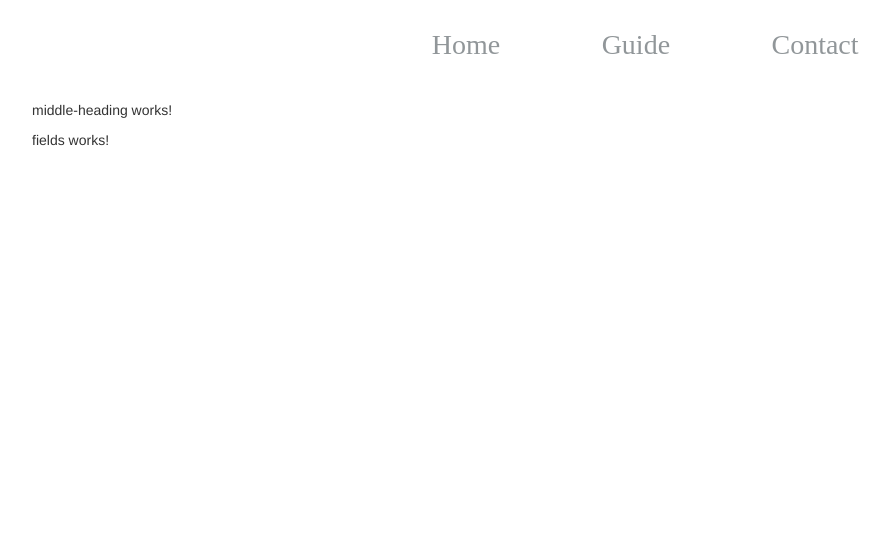
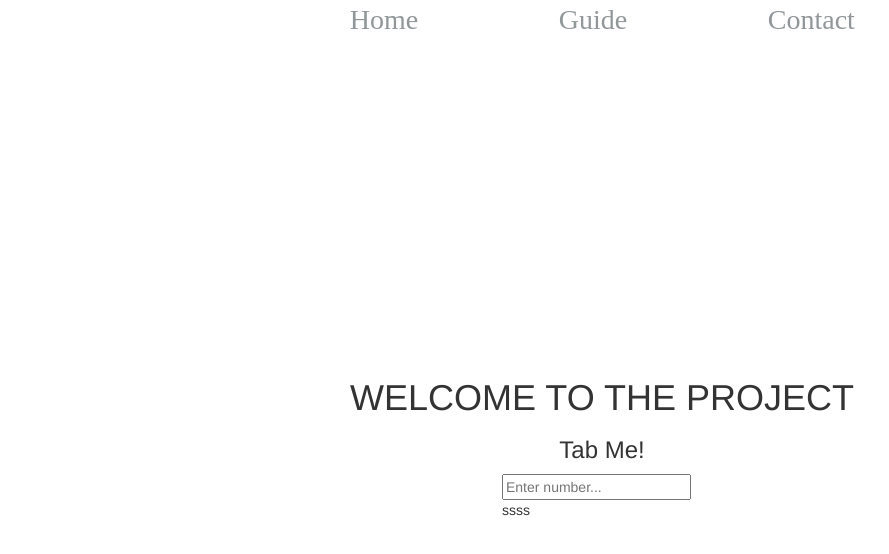
Before and after one commit to DeepakAtariya/TheScoree-Grade-Card-, an Angular app in the folder frontend-ignou/: page / in a window 1280 px wide. Shown: the top 554 px of the page, without its empty margins (38-927 px from the left). Built offline with nearby package versions, Linux system fonts and the light colour scheme.

Commit message:
@viewChild worked

```diff
--- a/frontend-ignou/src/app/fields/fields.component.css
+++ b/frontend-ignou/src/app/fields/fields.component.css
@@ -0,0 +1,8 @@
+.formatForm{
+    width: 200px;
+    margin: 0% auto;
+}
+.myclass
+{
+    color:red;
+}
--- a/frontend-ignou/src/app/fields/fields.component.html
+++ b/frontend-ignou/src/app/fields/fields.component.html
@@ -1,3 +1,10 @@
-<p>
+<!-- <p>
   fields works!
-</p>
+</p> -->
+
+<form>
+  <div class="form-group formatForm">
+    <input id="input1" type="text" [style.color]="randomcolor" id="email" placeholder="Enter number..." (blur)="addEvent(this)" #inputElement>
+    {{sampleText}}
+  </div>
+</form>
--- a/frontend-ignou/src/app/fields/fields.component.ts
+++ b/frontend-ignou/src/app/fields/fields.component.ts
@@ -1,4 +1,5 @@
-import { Component, OnInit } from '@angular/core';
+import { Component, OnInit, ViewChild } from '@angular/core';
+import * as $ from 'jquery';
 
 @Component({
   selector: 'app-fields',
@@ -7,9 +8,24 @@ import { Component, OnInit } from '@angular/core';
 })
 export class FieldsComponent implements OnInit {
 
+  @ViewChild('inputElement') inputEle;
+
+  sampleText="ssss";
+  randomcolor:string='red';
   constructor() { }
 
   ngOnInit() {
+
+  }
+
+  addEvent(ElementObj){
+    this.sampleText=ElementObj;
+    this.randomcolor="blue";
+
+    let data = this.inputEle.nativeElement;
+    data.css="background-color:red";
+
+
   }
 
 }
--- a/frontend-ignou/src/app/header/header.component.css
+++ b/frontend-ignou/src/app/header/header.component.css
@@ -15,6 +15,7 @@
     opacity: 0.7;
     font-family: cursive;
     /* font-family: chiller; */
+    text-align: center;
 
 
 }
@@ -23,10 +24,12 @@
 }
 
 .format-Header > li{
-    padding-left: 8%
+    padding-left: 12%
 }
 
 .format-Header{
     /* background-color: rgb(236, 235, 235); */
-    padding: 2%;
+    padding-right: 10%;
+    text-align: center;
+
 }
--- a/frontend-ignou/src/app/header/header.component.html
+++ b/frontend-ignou/src/app/header/header.component.html
@@ -39,7 +39,7 @@
       </ul>
   </nav> -->
 <div class="container-fluid">
-      <ul class="list-inline text-center format-Header">
+      <ul class="list-inline format-Header">
         <li><a href="#">Home</a></li>
         <li><a href="#">Guide</a></li>
         <li><a href="#">Contact</a></li>
--- a/frontend-ignou/src/app/middle-heading/middle-heading.component.css
+++ b/frontend-ignou/src/app/middle-heading/middle-heading.component.css
@@ -0,0 +1,7 @@
+.formatMiddleHeading{
+    margin-top:27%;
+}
+
+h1 h3{
+    font-family: cursive;
+}
--- a/frontend-ignou/src/app/middle-heading/middle-heading.component.html
+++ b/frontend-ignou/src/app/middle-heading/middle-heading.component.html
@@ -1,3 +1,9 @@
-<p>
+<!-- <p>
   middle-heading works!
-</p>
+</p> -->
+
+
+<div class="container-fluid text-center formatMiddleHeading">
+ <h1>WELCOME TO THE PROJECT</h1>
+ <h3>Tab Me!</h3>
+</div>
```
Also changed, not shown: frontend-ignou/src/app/app.component.html (+6 -1 lines).
